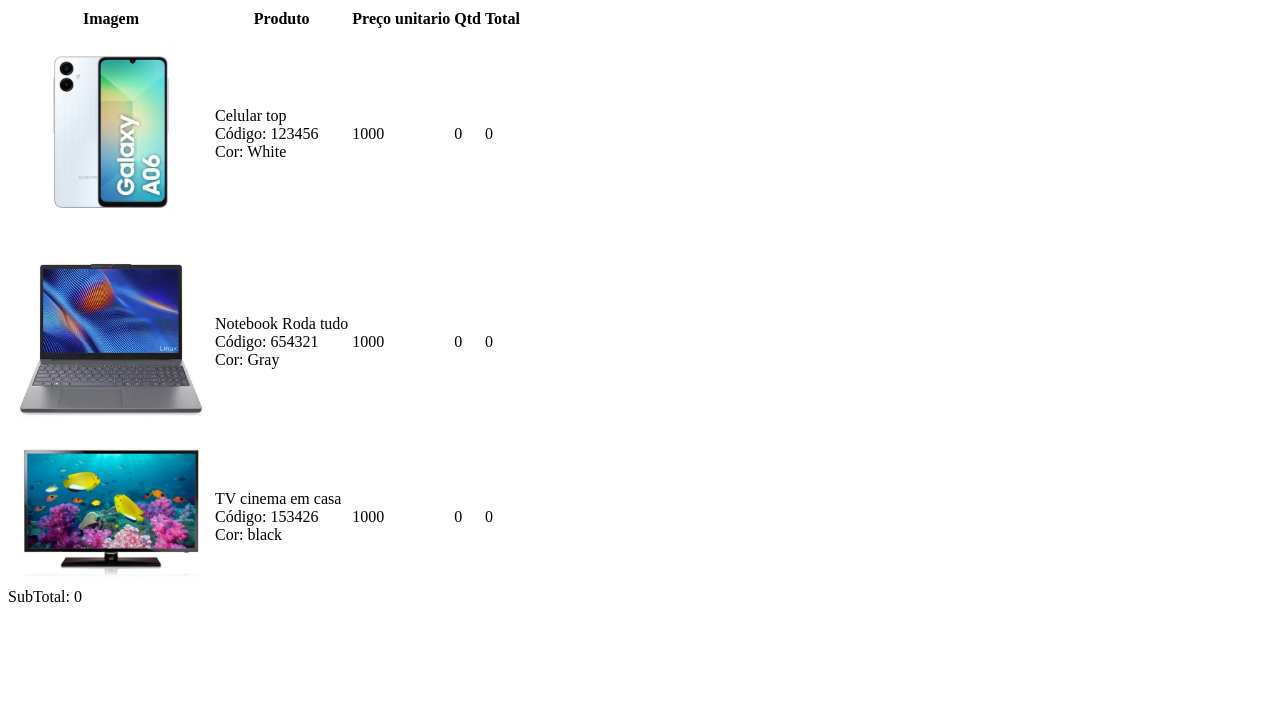
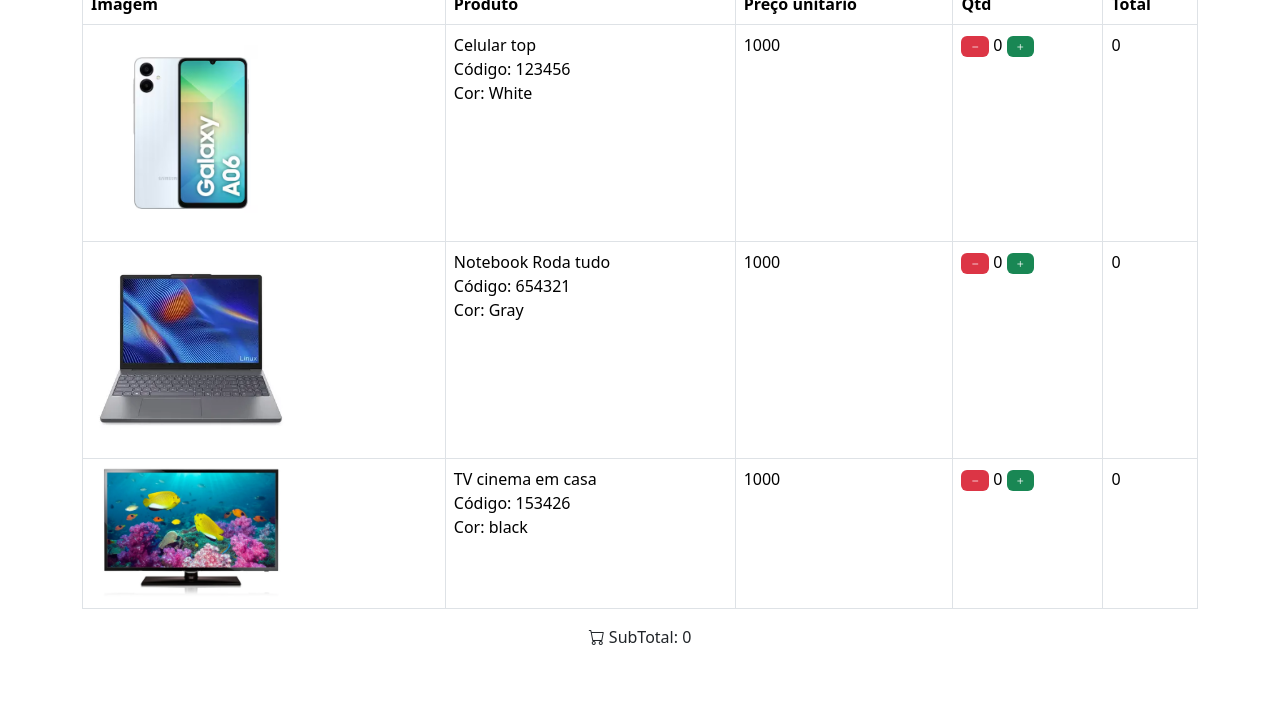
Before and after one commit to CleitonRB/projeto-carrinho-de-compras, a plain HTML site: page index.html in a window 1280 px wide. Shown: the part 73-800 px from the top of the page. Drawn offline with nearby package versions, Linux system fonts and the light colour scheme.

Commit message:
trabalhando com bootstrap

```diff
--- a/index.html
+++ b/index.html
@@ -4,11 +4,17 @@
     <meta charset="UTF-8">
     <meta name="viewport" content="width=device-width, initial-scale=1.0">
     <title>Lojinha</title>
+
+    <link href="https://cdn.jsdelivr.net/npm/bootstrap@5.3.8/dist/css/bootstrap.min.css" rel="stylesheet" integrity="sha384-sRIl4kxILFvY47J16cr9ZwB07vP4J8+LH7qKQnuqkuIAvNWLzeN8tE5YBujZqJLB" crossorigin="anonymous">
+    <link rel="stylesheet" href="https://cdn.jsdelivr.net/npm/bootstrap-icons@1.13.1/font/bootstrap-icons.min.css">
 </head>
 <body>
-    <h1>Lojinha da Unidade</h1>
 
-    <table>
+    <div class="container">
+
+        <h1> <i class="bi bi-cart-check"></i> Lojinha da Unidade</h1>
+
+        <table class="table table-hover table-bordered">
             <thead>
                 <tr>
                     <th>Imagem</th>
@@ -29,7 +35,11 @@
                         <div>Cor: White</div>
                     </td>
                     <td>1000</td>
-                <td>0</td>
+                    <td>
+                        <span class="badge text-bg-danger"> <i class="bi bi-dash"></i> </span>
+                        0
+                        <span class="badge text-bg-success"> <i class="bi bi-plus"></i> </span>
+                    </td>
                     <td>0</td>
                 </tr>
                 <tr>
@@ -42,7 +52,11 @@
                         <div>Cor: Gray</div>
                     </td>
                     <td>1000</td>
-                <td>0</td>
+                    <td>
+                        <span class="badge text-bg-danger"> <i class="bi bi-dash"></i> </span>
+                        0
+                        <span class="badge text-bg-success"> <i class="bi bi-plus"></i> </span>
+                    </td>
                     <td>0</td>
                 </tr>
                 <tr>
@@ -55,13 +69,20 @@
                         <div>Cor: black</div>
                     </td>
                     <td>1000</td>
-                <td>0</td>
+                    <td>
+                        <span class="badge text-bg-danger"> <i class="bi bi-dash"></i> </span>
+                        0
+                        <span class="badge text-bg-success"> <i class="bi bi-plus"></i> </span>
+                    </td>
                     <td>0</td>
                 </tr>
             </tbody>
         </table>
+
+        <footer class="text-center">
+            <span> <i class="bi bi-cart"></i> SubTotal: 0</span>
+        </footer>
+
+    </div>
 </body>
-<footer>
-    <span>SubTotal: 0</span>
-</footer>
 </html>
```
Lines whose indentation alone changed are shown as unchanged.
